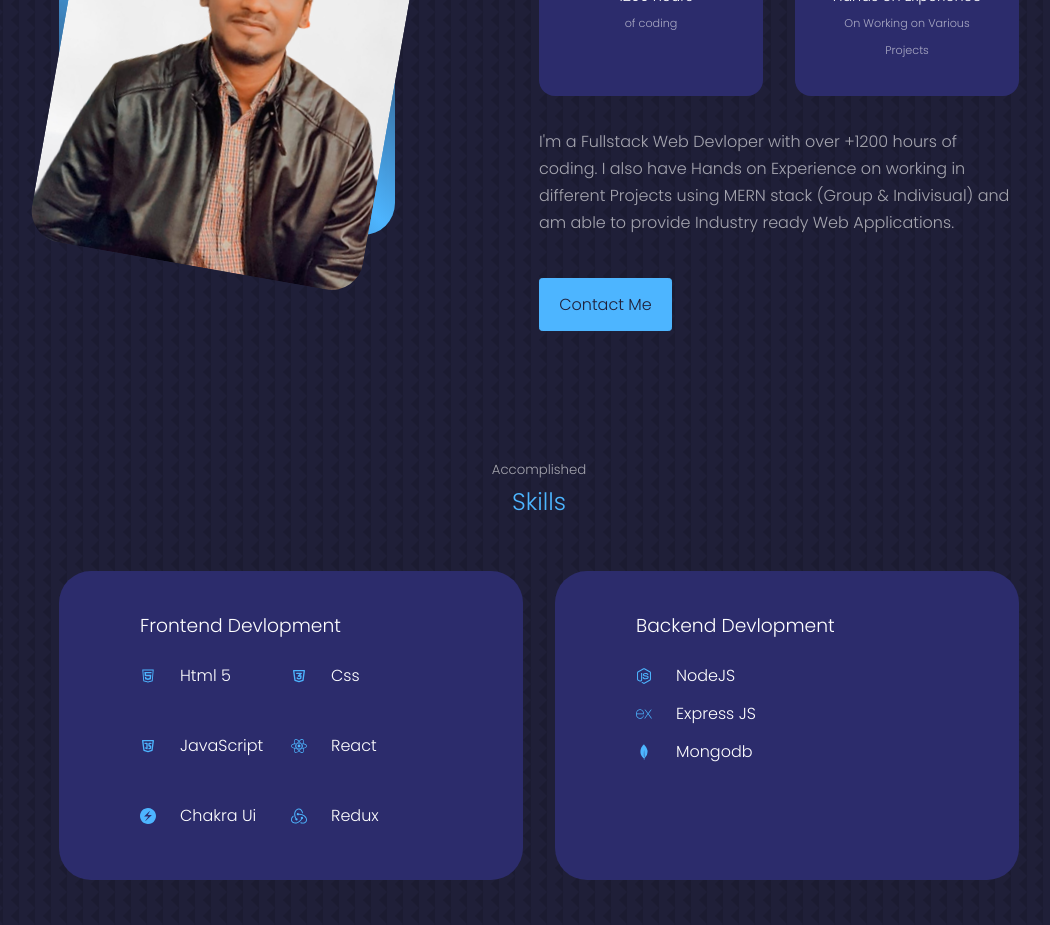
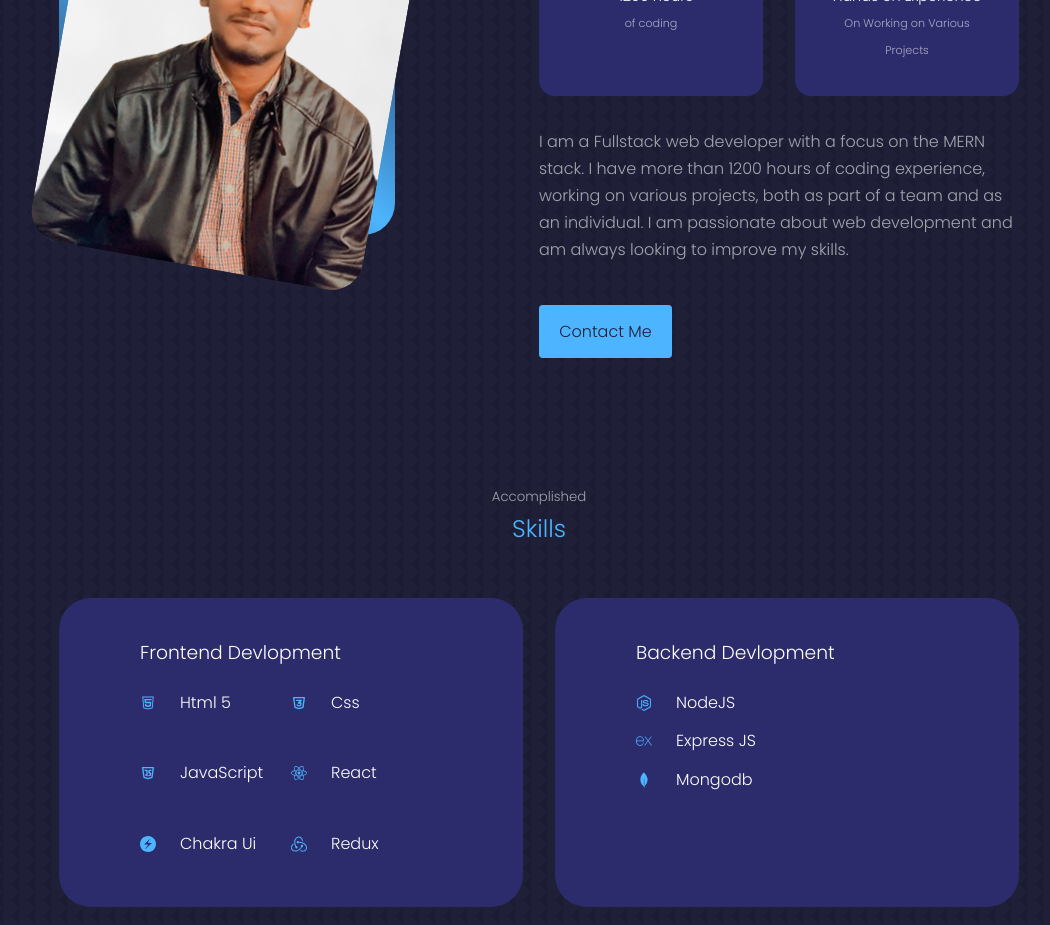
Before and after one commit to Rashmiranjan117/Rashmiranjan117.github.io, a React (Create React App) app: page / in a window 1280 px wide. Shown: the part 1140-2065 px from the top of the page, without its empty margins (101-1151 px from the left). Built offline with nearby package versions, Linux system fonts and the light colour scheme.

Commit message:
updated about section

```diff
--- a/src/components/about/About.jsx
+++ b/src/components/about/About.jsx
@@ -30,12 +30,14 @@ const About = () => {
             </article>
           </div>
           <p>
-            I'm a Fullstack Web Devloper with over +1200 hours of coding. I
-            also have Hands on Experience on working in different Projects using
-            MERN stack (Group & Indivisual) and am able to provide Industry
-            ready Web Applications.
+            I am a Fullstack web developer with a focus on the MERN stack. I have more than
+            1200 hours of coding experience, working on various projects, both
+            as part of a team and as an individual. I am passionate about web
+            development and am always looking to improve my skills.
           </p>
-          <a href="#contact" className="btn btn-primary">Contact Me</a>
+          <a href="#contact" className="btn btn-primary">
+            Contact Me
+          </a>
         </div>
       </div>
     </section>
```
